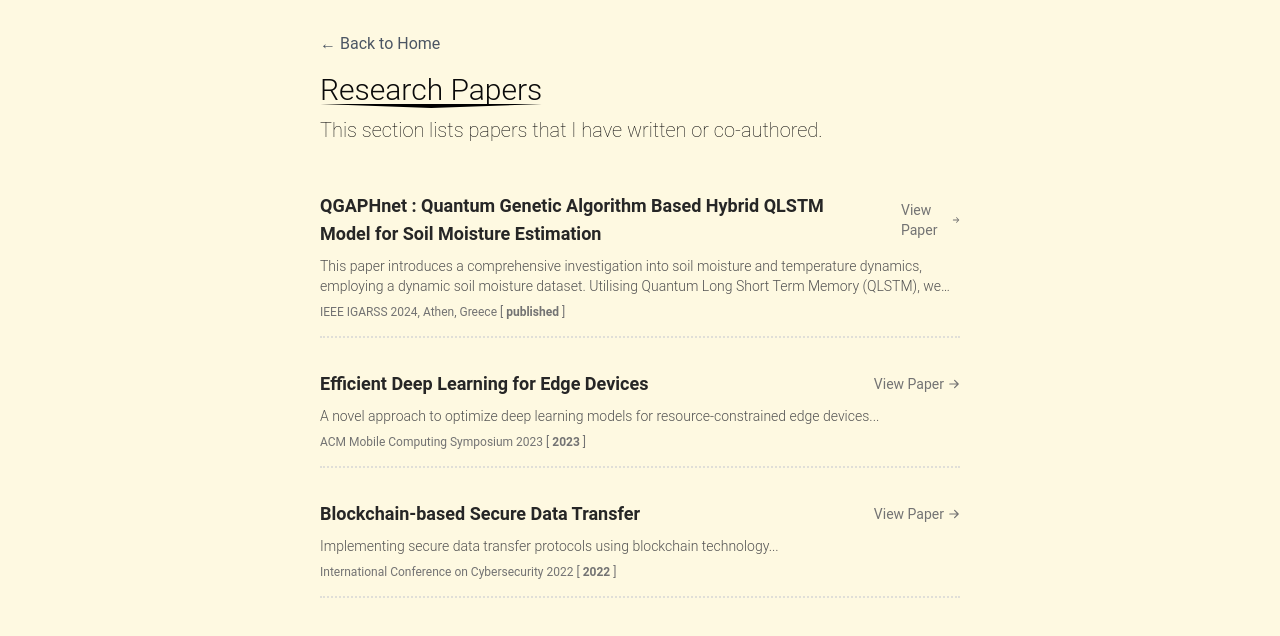
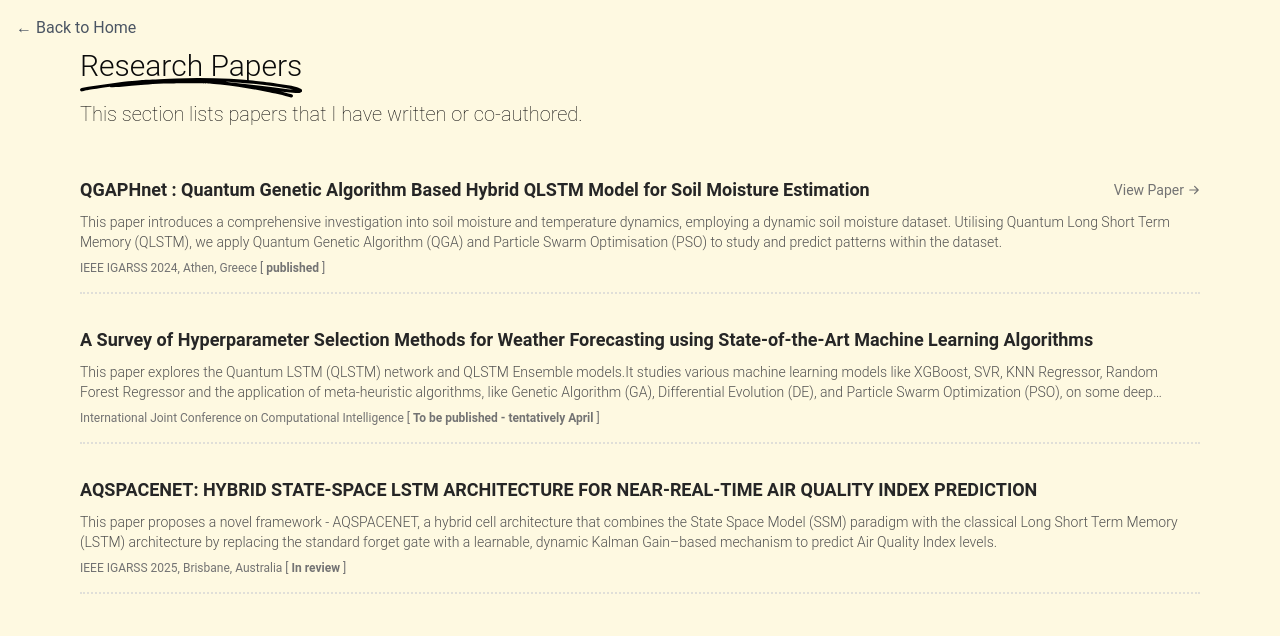
Before and after one commit to mallikaakash/nouveau-portfolio, a Next.js app: page /papers in a window 1280 px wide. Shown: the top 636 px of the page. Built offline with nearby package versions, Linux system fonts and the light colour scheme.

Commit message:
projects tab done changed design in others too

```diff
--- a/src/app/page.tsx
+++ b/src/app/page.tsx
@@ -11,14 +11,14 @@ import { FaArrowRight } from "react-icons/fa";
 export default function Home() {
   return (
     <div className="flex flex-col min-h-screen w-full">
-      <nav className="w-full flex flex-row fixed top-0 z-10 bg-yellow-900/40 shadow-md h-16 backdrop-blur-sm justify-between items-center px-4">
-        <h2 className="text-xl sm:text-2xl font-semibold text-[#131010]">
+      <nav className="w-full flex flex-row fixed top-0 z-10 bg-yellow-900/40 shadow-md h-fit backdrop-blur-sm justify-between items-center px-4">
+        <>
           {/* <span className="sm:hidden">AM</span> */}
-          <div className="flex-row inline">
+          <div className="flex-row inline text-xl sm:text-2xl font-semibold text-[#131010] m-2 ml-0">
             <div>Aakash Mallik</div>{" "}
             <div className="text-sm text-white">{`{Researcher, Developer, Writer}`}</div>
           </div>
-        </h2>
+        </>
         <div>
           <AnimatedNavbar />
         </div>
@@ -29,14 +29,15 @@ export default function Home() {
 
         <div className="w-full flex flex-col order-3 lg:w-4/6 lg:order-2 lg:sticky lg:top-20 items-center justify-center p-4 ">
           <div className="items-center justify-center lg:h-1/2 w-full">
-            <div className="text-xl font-bold mb-2 md:pl-10 flex flex-row items-center justify-start">
-              The stuff I am working on
+            <div className="text-xl font-bold mt-8 md:mt-0 mb-4 md:pl-10 flex flex-row items-center justify-start">
+              Stuff that I am working on
               <FaArrowRight className=""/>
             </div>
             <AnimatedBentoGrid />
           </div>
-          <div className="p-8 order-2 lg:h-1/2 lg:order-1  w-2/3 items-center justify-center">
+          <div className="p-8 order-2 lg:h-1/2 lg:order-1  md:w-2/3 items-center justify-center">
             <ProjectCarousel />
+
           </div>
         </div>
       </div>
--- a/src/app/papers/page.tsx
+++ b/src/app/papers/page.tsx
@@ -11,39 +11,41 @@ let papersList = [
         paperLink: "https://ieeexplore.ieee.org/document/10641651"
     },
     {
-        title: "Efficient Deep Learning for Edge Devices",
-        conference: "ACM Mobile Computing Symposium 2023",
-        abstract: "A novel approach to optimize deep learning models for resource-constrained edge devices...",
-        status: "2023",
-        paperLink: "https://example.com/edge-computing-paper"
+        title: "A Survey of Hyperparameter Selection Methods for Weather Forecasting using State-of-the-Art Machine Learning Algorithms",
+        conference: "International Joint Conference on Computational Intelligence ",
+        abstract: "This paper explores the Quantum LSTM (QLSTM) network and QLSTM Ensemble models.It studies various machine learning models like XGBoost, SVR, KNN Regressor, Random Forest Regressor and the application of meta-heuristic algorithms, like Genetic Algorithm (GA), Differential Evolution (DE), and Particle Swarm Optimization (PSO), on some deep learning model architectures like ANNs, LSTMs and GRUs, to automate the process of finding the best hyperparameters for the models. ",
+        status: "To be published - tentatively April",
+        paperLink: ""
     },
     {
-        title: "Blockchain-based Secure Data Transfer",
-        conference: "International Conference on Cybersecurity 2022",
-        abstract: "Implementing secure data transfer protocols using blockchain technology...",
-        status: "2022",
-        paperLink: "https://example.com/blockchain-paper"
+        title: "AQSPACENET: HYBRID STATE-SPACE LSTM ARCHITECTURE FOR NEAR-REAL-TIME AIR QUALITY INDEX PREDICTION",
+        conference: "IEEE IGARSS 2025, Brisbane, Australia",
+        abstract: "This paper proposes a novel framework - AQSPACENET, a hybrid cell architecture that combines the State Space Model (SSM) paradigm with the classical Long Short Term Memory (LSTM) architecture by replacing the standard forget gate with a learnable, dynamic Kalman Gain–based mechanism to predict Air Quality Index levels.",
+        status: "In review",
+        paperLink: ""
     }
 ]
 
 const page = () => {
   return (
-    <div className="flex flex-col items-start justify-start h-screen m-8 w-1/2 mx-auto">
-      <Link href="/" className="mb-4 text-gray-600 hover:text-gray-900 transition-colors">
+    <div className="min-h-screen w-full max-w-6xl mx-auto px-4 py-8">
+      <Link href="/" className="fixed top-4 left-4 text-gray-600 hover:text-gray-900 transition-colors">
         ← Back to Home
       </Link>
 
       <div>
-        <div className="text-3xl flex flex-row font-bold mb-2 text-center transform">
-          <span className="relative">
+      <div className="text-3xl flex flex-row font-bold m-4 ml-0 text-center transform ">
+            <span className="relative text-xl md:text-2xl lg:text-3xl">
             Research Papers
-            <span className="absolute bottom-0 left-0 w-full h-1 bg-black rounded-full transform"
-                  style={{
-                    clipPath: 'polygon(0 0, 50% 100%, 100% 0, 0 0)',
-                    height: '4px',
-                    background: 'linear-gradient(to right, 1px 0%, 8px 100%)'
-                  }}>
-            </span>
+            <div className="absolute bottom-0 left-0 w-full -translate-y-0.5 h-1 rounded-full transform">
+              <svg
+                xmlns="http://www.w3.org/2000/svg"
+                viewBox="0 0 1418 125"
+                fill="#000"
+              >
+                <path d="M1412.29 72.17c-11.04-5.78-20.07-14.33-85.46-25.24-22.37-3.63-44.69-7.56-67.07-11.04-167.11-22.06-181.65-21.24-304.94-30.56C888.78 1.39 822.57 1.1 756.44 0c-46.63-.11-93.27 1.56-139.89 2.5C365.5 13.55 452.86 7.68 277.94 23.15 202.57 33.32 127.38 45.01 52.07 55.69c-11.23 2.41-22.63 4.17-33.71 7.22C6.1 66.33 5.64 66.19 3.89 67.79c-7.99 5.78-2.98 20.14 8.72 17.5 33.99-9.47 32.28-8.57 178.06-29.66 4.26 4.48 7.29 3.38 18.42 3.11 13.19-.32 26.38-.53 39.56-1.12 53.51-3.81 106.88-9.62 160.36-13.95 18.41-1.3 36.8-3.12 55.21-4.7 23.21-1.16 46.43-2.29 69.65-3.4 120.28-2.16 85.46-3.13 234.65-1.52 23.42.99 1.57-.18 125.72 6.9 96.61 8.88 200.92 27.94 295.42 46.12 40.87 7.91 116.67 23.2 156.31 36.78 3.81 1.05 8.28-.27 10.51-3.58 3.17-3.72 2.66-9.7-.78-13.13-3.25-3.12-8.14-3.44-12.18-5.08-17.89-5.85-44.19-12.09-63.67-16.56l26.16 3.28c23.02 3.13 46.28 3.92 69.34 6.75 10.8.96 25.43 1.81 34.34-4.39 2.26-1.54 4.86-2.75 6.21-5.27 2.76-4.59 1.13-11.06-3.59-13.68ZM925.4 23.77c37.64 1.4 153.99 10.85 196.64 14.94 45.95 5.51 91.89 11.03 137.76 17.19 24.25 4.77 74.13 11.21 101.72 18.14-11.87-1.15-23.77-1.97-35.65-3.06-133.46-15.9-266.8-33.02-400.47-47.21Z"></path>
+              </svg>
+            </div>
           </span>
         </div>
         <h1 className="text-xl font-thin">
--- a/src/app/projects/page.tsx
+++ b/src/app/projects/page.tsx
@@ -1,19 +1,104 @@
-import React from 'react'
-import Link from 'next/link'
+"use client";
+import React from "react";
+import Link from "next/link";
+import { useState } from "react";
 
-const page = () => {
+const projects = {
+  ML: [
+    {
+      title: "SimPSOEnsemble",
+      description: "",
+      link: "#",
+    },
+
+  ],
+  Dev: [
+    {
+      title: "DPViz",
+      description: "A web based visualizer in order to learn andunderstand various dynamic programming algorithms by means of a visual aid. Built it one afternoon when I was learning DP, as I found it tedious to visualize with pen and paper.",
+      link: "https://dpviz.vercel.app/",
+    },
+  ],
+  Others: [
+
+  ],
+};
+export default function ProjectsPage() {
+  const [activeTab, setActiveTab] = useState<"ML" | "Dev" | "Others">("ML");
+
   return (
-    <div className="flex flex-col items-start justify-start h-screen m-8 w-1/2 mx-auto">
-      <Link href="/" className="mb-4 text-gray-600 hover:text-gray-900 transition-colors">
+    <div className="min-h-screen w-full max-w-6xl mx-auto px-4 py-8">
+      <Link
+        href="/"
+        className="fixed top-4 left-4 text-gray-600 hover:text-yellow-800 transition-colors"
+      >
         ← Back to Home
       </Link>
 
-      <div>
+      <div className="relative">
+      <div className="text-3xl flex flex-row font-bold m-4 text-center transform ">
+          <span className="relative text-xl md:text-2xl lg:text-3xl">
+            Projects
+            <div className="absolute bottom-0 left-0 w-full -translate-y-0.5 h-1 rounded-full transform">
+              <svg
+                xmlns="http://www.w3.org/2000/svg"
+                viewBox="0 0 1418 125"
+                fill="#000"
+              >
+                <path d="M1412.29 72.17c-11.04-5.78-20.07-14.33-85.46-25.24-22.37-3.63-44.69-7.56-67.07-11.04-167.11-22.06-181.65-21.24-304.94-30.56C888.78 1.39 822.57 1.1 756.44 0c-46.63-.11-93.27 1.56-139.89 2.5C365.5 13.55 452.86 7.68 277.94 23.15 202.57 33.32 127.38 45.01 52.07 55.69c-11.23 2.41-22.63 4.17-33.71 7.22C6.1 66.33 5.64 66.19 3.89 67.79c-7.99 5.78-2.98 20.14 8.72 17.5 33.99-9.47 32.28-8.57 178.06-29.66 4.26 4.48 7.29 3.38 18.42 3.11 13.19-.32 26.38-.53 39.56-1.12 53.51-3.81 106.88-9.62 160.36-13.95 18.41-1.3 36.8-3.12 55.21-4.7 23.21-1.16 46.43-2.29 69.65-3.4 120.28-2.16 85.46-3.13 234.65-1.52 23.42.99 1.57-.18 125.72 6.9 96.61 8.88 200.92 27.94 295.42 46.12 40.87 7.91 116.67 23.2 156.31 36.78 3.81 1.05 8.28-.27 10.51-3.58 3.17-3.72 2.66-9.7-.78-13.13-3.25-3.12-8.14-3.44-12.18-5.08-17.89-5.85-44.19-12.09-63.67-16.56l26.16 3.28c23.02 3.13 46.28 3.92 69.34 6.75 10.8.96 25.43 1.81 34.34-4.39 2.26-1.54 4.86-2.75 6.21-5.27 2.76-4.59 1.13-11.06-3.59-13.68ZM925.4 23.77c37.64 1.4 153.99 10.85 196.64 14.94 45.95 5.51 91.89 11.03 137.76 17.19 24.25 4.77 74.13 11.21 101.72 18.14-11.87-1.15-23.77-1.97-35.65-3.06-133.46-15.9-266.8-33.02-400.47-47.21Z"></path>
+              </svg>
+            </div>
+          </span>
+        </div>
 
+        <div className="sticky top-4 z-10 bg-yellow-900/10 rounded-full p-2 flex gap-2 max-w-fit mx-auto mb-8">
+          {Object.keys(projects).map((tab) => (
+            <button
+              key={tab}
+              onClick={() => setActiveTab(tab as "ML" | "Dev" | "Others")}
+              className={`px-4 py-2 rounded-full transition-all duration-300 text-sm font-semibold
+                ${
+                  tab === activeTab
+                    ? "bg-yellow-800 text-white shadow-xl scale-105"
+                    : "hover:bg-yellow-700/10 hover:shadow-xl hover:scale-105"
+                }
+                border border-transparent hover:border-yellow-800/40`}
+            >
+              {tab}
+            </button>
+          ))}
+        </div>
+
+        <div className="grid grid-cols-1 md:grid-cols-3 gap-3">
+          {projects[activeTab].map((project, index) => (
+            <ProjectCard
+              key={index}
+              title={project.title}
+              description={project.description}
+              link={project.link}
+            />
+          ))}
+        </div>
       </div>
+    </div>
+  );
+};
 
-    </div>
-  )
+// Updated ProjectCard component
+interface ProjectCardProps {
+  title: string;
+  description: string;
+  link: string;
 }
 
-export default page
+function ProjectCard({title, description, link}: ProjectCardProps) {
+  return (
+    <div className="bg-gradient-to-br from-yellow-800/20 to-yellow-600/20  p-6 rounded-xl shadow-md border border-yellow-900/20 hover:shadow-xl transition-all duration-300 hover:scale-[1.02]">
+      <h3 className="text-xl font-semibold text-yellow-900">{title}</h3>
+      <p className="text-gray-700 mt-2">{description}</p>
+      <a href={link} className="text-yellow-800 hover:text-yellow-600 mt-4 inline-block font-medium">
+        View Project →
+      </a>
+    </div>
+  );
+}
--- a/src/components/PaperCard.tsx
+++ b/src/components/PaperCard.tsx
@@ -16,7 +16,7 @@ const PaperCard: React.FC<PaperCardProps> = ({ title, abstract, conference, stat
                 </h2>
                 <a
                     href={paperLink}
-                    className="inline-flex items-center text-sm text-neutral-500 hover:text-neutral-800 dark:text-neutral-400 dark:hover:text-neutral-200 transition-colors pl-10"
+                    className={`inline-flex items-center text-sm text-neutral-500 hover:text-neutral-800 dark:text-neutral-400 dark:hover:text-neutral-200 transition-colors pl-10 ${paperLink === '' ? 'hidden' : ''}`}
                     target="_blank"
                     rel="noopener noreferrer"
                 >
```
